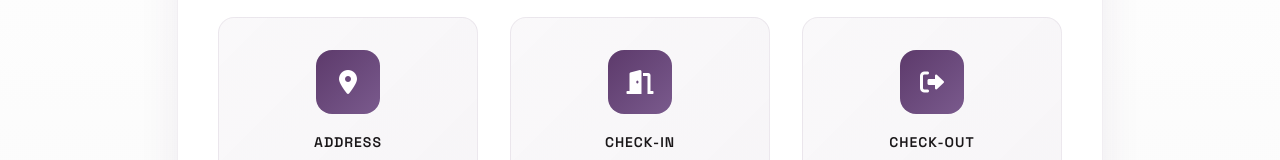
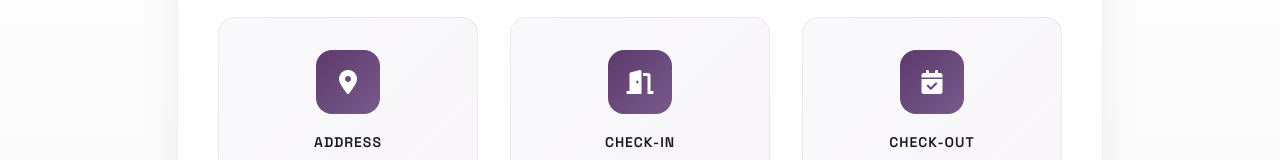
Before and after one commit to wastwagon/africatradeawards.com, a Next.js app: page /travel-accommodation in a window 1280 px wide. Shown: the part 615-775 px from the top of the page. Built offline with nearby package versions, Linux system fonts and the light colour scheme.

Commit message:
Fix check-out icon in venue section

```diff
--- a/app/travel-accommodation/page.tsx
+++ b/app/travel-accommodation/page.tsx
@@ -102,7 +102,7 @@ export default function TravelAccommodation() {
 										</div>
 										<div className="venue-detail-item" data-aos="fade-up" data-aos-duration={1100}>
 											<div className="venue-icon">
-												<i className="fa-solid fa-sign-out-alt"></i>
+												<i className="fa-solid fa-calendar-check"></i>
 											</div>
 											<h6>Check-out</h6>
 											<p>12:00 noon</p>
```
